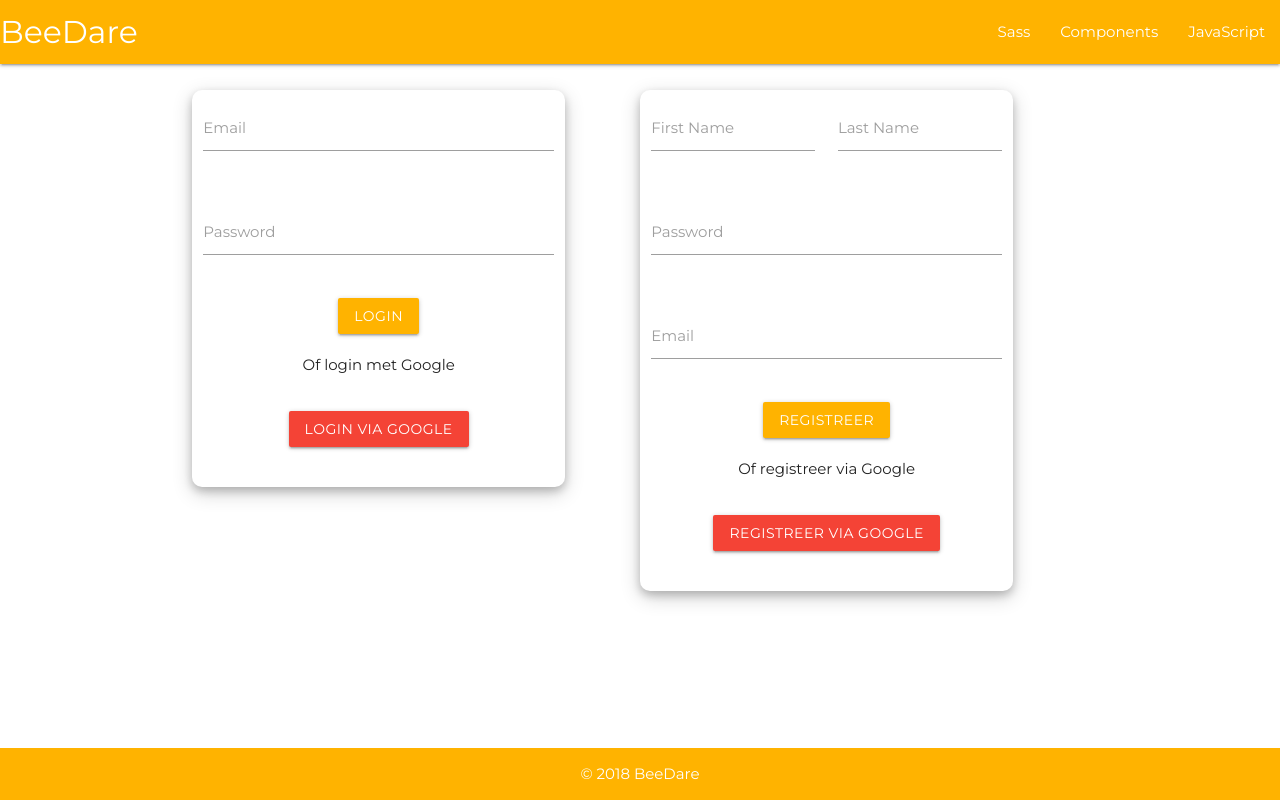
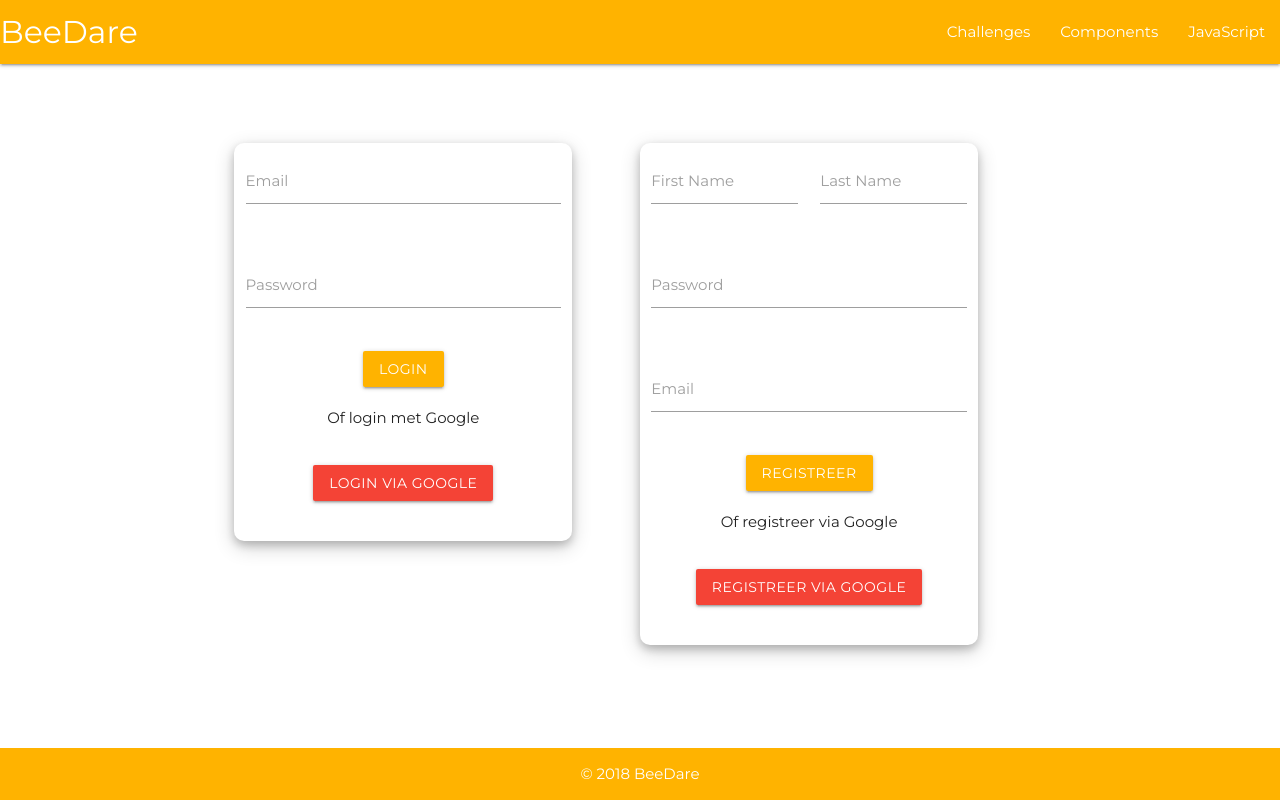
Before and after one commit to gijsentius/BeeDare, a React (Create React App) app in the folder frontend/: page / in a window 1280 px wide. Built offline with nearby package versions, Linux system fonts and the light colour scheme.

Commit message:
fixed the login register vertical alignment

```diff
--- a/frontend/src/components/app/App.css
+++ b/frontend/src/components/app/App.css
@@ -1,4 +1,5 @@
 
 .content {
-  margin-top: 2%;
+  /* margin-top: 2%; */
+  min-height: 85vh;
 }
--- a/frontend/src/components/app/App.js
+++ b/frontend/src/components/app/App.js
@@ -2,6 +2,7 @@ import React, {Component} from 'react';
 import './App.css';
 import {BrowserRouter as Router, Route, Link} from "react-router-dom";
 import LoginRegisterPage from '../user_interaction/login-registerpage';
+import ChallengeList from '../challenge/ChallengeList';
 
 class App extends Component {
     render() {
@@ -12,7 +13,7 @@ class App extends Component {
                         <div className="nav-wrapper amber darken-1">
                             <Link to="/"><a className="brand-logo">BeeDare</a></Link>
                             <ul id="nav-mobile" className="right hide-on-med-and-down">
-                                <li><Link to="/">Sass</Link></li>
+                                <li><Link to="/challenges">Challenges</Link></li>
                                 <li><Link to="/">Components</Link></li>
                                 <li><Link to="/">JavaScript</Link></li>
                             </ul>
@@ -20,6 +21,7 @@ class App extends Component {
                     </nav>
                     <div className="content">
                         <Route exact path="/" component={LoginRegisterPage}/>
+												<Route path="/challenges" component={ChallengeList}/>
                     </div>
                 </div>
             </Router>
--- a/frontend/src/components/challenge/ChallengeList.js
+++ b/frontend/src/components/challenge/ChallengeList.js
@@ -1,5 +1,6 @@
 import React, {Component} from 'react';
 import {Link} from "react-router-dom";
+import ChallengeCard from './ChallengeCard';
 
 class ChallengeList extends Component {
 	constructor(props) {
@@ -9,11 +10,30 @@ class ChallengeList extends Component {
 		}
 	}
 
-	componentWillMount() {
-		// fetch data
+	componentDidMount() {
+		fetch('https://jsonplaceholder.typicode.com/photos?albumId=1')
+            .then(response => response.json())
+            .then(data => this.setState({challenges: data}))
+            .catch(error => console.log(error)); // optioneel
 	}
 
 	render() {
+		let challengePairs = [];
+		let index = 0;
+		let challenges = this.state.challenges.map((challenge) =>
+			<div className="col s6 m3">
+				<ChallengeCard
+					description={challenge.thumbnailUrl}
+					reward="60 gallons of honey"
+					title={challenge.title}
+					image={challenge.url}
+				/>
+			</div>
+		);
+		// for(let i=0;i<challenges.length;i++) {
+
+		// }
+		// );
 		return (
 			<div className="row">
 				{challenges}
@@ -22,4 +42,4 @@ class ChallengeList extends Component {
 	}
 }
 
-export default App;
+export default ChallengeList;
--- a/frontend/src/components/user_interaction/login-register.css
+++ b/frontend/src/components/user_interaction/login-register.css
@@ -1,5 +1,3 @@
-
-
 #register{
     box-shadow: 0 4px 8px 0 rgba(0, 0, 0, 0.2), 0 6px 20px 0 rgba(0, 0, 0, 0.19);
     border-radius: 10px;
@@ -11,3 +9,7 @@
     border-radius: 10px;
     background: #FFFFFF;
 }
+
+.full-height-box {
+    height: 85vh;
+}
--- a/frontend/src/components/user_interaction/login-registerpage.js
+++ b/frontend/src/components/user_interaction/login-registerpage.js
@@ -8,7 +8,7 @@ export default class LoginRegisterPage extends React.Component{
     render(){
         return(
             <div className="container">
-            <div className="center">
+                <div className="center  valign-wrapper full-height-box">
                     <div className="row">
                         <div className="col m5 s12" id="login">
                             <Login />
```
Lines whose indentation alone changed are shown as unchanged.
